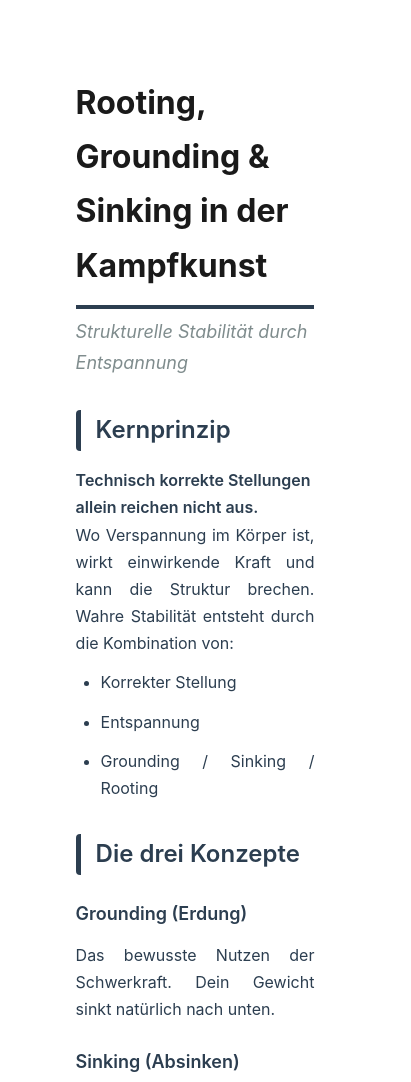
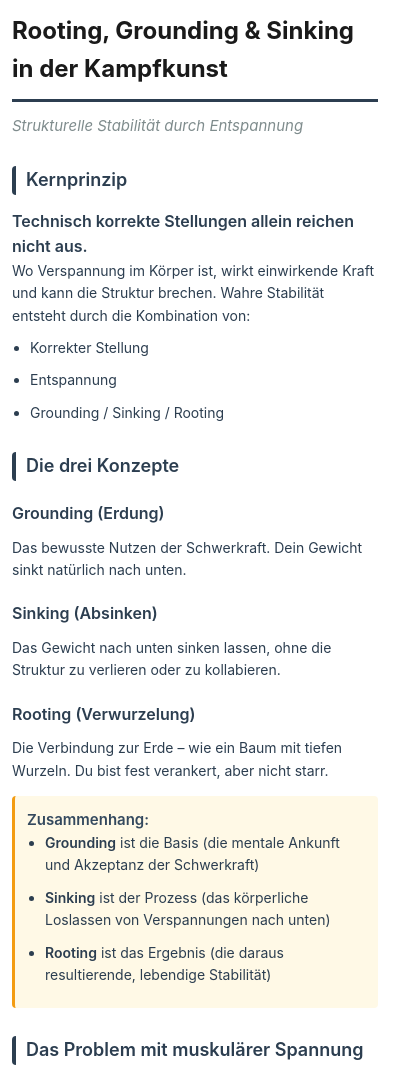
Before and after one commit to blankmi/blankmi.github.io, a plain HTML site: page kyusho/rooting-grounding.html in a window 390 px wide. Shown: the top 1082 px of the page, 411 px wide, since content can reach past the window. Drawn offline with Linux system fonts and the light colour scheme.

Commit message:
Update rooting-grounding.html
Add CSS rules for mobile

```diff
--- a/kyusho/rooting-grounding.html
+++ b/kyusho/rooting-grounding.html
@@ -90,11 +90,11 @@
             padding: 16px;
             margin: 20px 0;
             border-radius: 4px;
+        }
 
-            h4,
-            p {
-                margin: 0;
-            }
+        .highlight-box h4,
+        .highlight-box p {
+            margin: 0;
         }
 
         .concept-box {
@@ -103,11 +103,11 @@
             padding: 16px;
             margin: 20px 0;
             border-radius: 6px;
+        }
 
-            h4,
-            p {
-                margin: 0;
-            }
+        .concept-box h4,
+        .concept-box p {
+            margin: 0;
         }
 
         .checkpoint-box {
@@ -116,11 +116,11 @@
             padding: 16px;
             margin: 20px 0;
             border-radius: 6px;
+        }
 
-            h4,
-            p {
-                margin: 0;
-            }
+        .checkpoint-box h4,
+        .checkpoint-box p {
+            margin: 0;
         }
 
         .error-box {
@@ -129,14 +129,6 @@
             padding: 16px;
             margin: 20px 0;
             border-radius: 4px;
-        }
-
-        .demo-box {
-            /*    background: #f5f5f5;
-            border-left: 4px solid #95a5a6;
-            padding: 16px;
-            margin: 20px 0;
-            border-radius: 6px;*/
         }
 
         strong {
@@ -210,6 +202,144 @@
             font-style: italic;
         }
 
+        /* Mobile Optimierungen */
+        @media screen and (max-width: 768px) {
+            body {
+                padding: 16px;
+                line-height: 1.6;
+            }
+
+            h1 {
+                font-size: 26px;
+                margin-bottom: 12px;
+                padding-bottom: 10px;
+                border-bottom-width: 3px;
+            }
+
+            .subtitle {
+                font-size: 16px;
+                margin-bottom: 20px;
+            }
+
+            h2 {
+                font-size: 20px;
+                margin-top: 28px;
+                margin-bottom: 14px;
+                padding-left: 12px;
+                border-left-width: 4px;
+            }
+
+            h3 {
+                font-size: 17px;
+                margin-top: 20px;
+                margin-bottom: 10px;
+            }
+
+            h4 {
+                font-size: 15px;
+                margin-top: 16px;
+                margin-bottom: 8px;
+            }
+
+            p, li {
+                font-size: 15px;
+                margin-bottom: 10px;
+                text-align: left;
+            }
+
+            ul, ol {
+                margin-left: 20px;
+            }
+
+            .highlight-box,
+            .concept-box,
+            .checkpoint-box,
+            .error-box {
+                padding: 14px;
+                margin: 16px 0;
+                border-left-width: 3px;
+            }
+
+            .check-list li,
+            .error-list li {
+                padding-left: 28px;
+                margin-bottom: 8px;
+            }
+
+            .check-list li:before,
+            .error-list li:before {
+                font-size: 16px;
+            }
+
+            .solution {
+                margin-left: 28px;
+                font-size: 14px;
+                display: block;
+                margin-top: 6px;
+            }
+
+            .footer {
+                margin-top: 36px;
+                padding-top: 20px;
+                font-size: 14px;
+            }
+        }
+
+        /* Sehr kleine Bildschirme */
+        @media screen and (max-width: 480px) {
+            body {
+                padding: 12px;
+            }
+
+            h1 {
+                font-size: 24px;
+                word-wrap: break-word;
+            }
+
+            .subtitle {
+                font-size: 15px;
+            }
+
+            h2 {
+                font-size: 18px;
+                padding-left: 10px;
+            }
+
+            h3 {
+                font-size: 16px;
+            }
+
+            h4 {
+                font-size: 15px;
+            }
+
+            p, li {
+                font-size: 14px;
+            }
+
+            .highlight-box,
+            .concept-box,
+            .checkpoint-box,
+            .error-box {
+                padding: 12px;
+                margin: 14px 0;
+            }
+
+            ul, ol {
+                margin-left: 18px;
+            }
+
+            .check-list li,
+            .error-list li {
+                padding-left: 26px;
+            }
+
+            .solution {
+                margin-left: 26px;
+                font-size: 13px;
+            }
+        }
+
         @media print {
             body {
                 padding: 0;
@@ -222,8 +352,7 @@
             .highlight-box,
             .concept-box,
             .checkpoint-box,
-            .error-box,
-            .demo-box {
+            .error-box {
                 page-break-inside: avoid;
             }
         }
@@ -269,7 +398,7 @@
 
     <h2>Das Problem mit muskulärer Spannung</h2>
 
-    <div class="demo-box">
+    <div>
         <h3>Demonstration 1: Neutrale Stellung</h3>
 
         <p><strong>Mit Spannung:</strong></p>
@@ -285,7 +414,7 @@
         </ul>
     </div>
 
-    <div class="demo-box">
+    <div>
         <h3>Demonstration 2: Horse-Stance mit Fauststoß</h3>
         <ul>
             <li>Arm und Schulter angespannt → Druck gegen die Faust → Struktur bricht</li>
```
